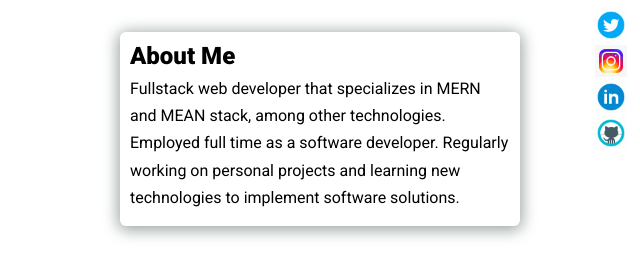
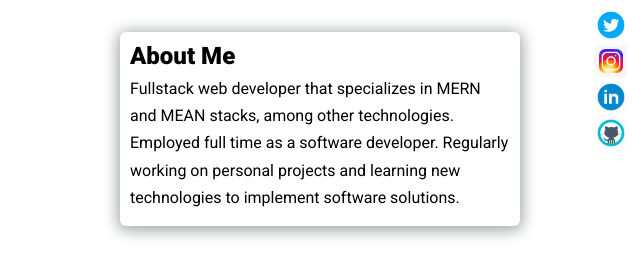
Before and after one commit to njhasty/PortfolioSite, a plain HTML site: page index.html in a window 1280 px wide. Shown: the part 247-513 px from the top of the page, 640-1280 px from the left. Drawn offline with nearby package versions, Linux system fonts and the light colour scheme.

Commit message:
Update index.html

```diff
--- a/index.html
+++ b/index.html
@@ -55,7 +55,7 @@
       <div class="bio animate__animated animate__shakeX">
         <h2 class="bio-title">About Me</h2>
         <p class="bio-text">
-          Fullstack web developer that specializes in MERN and MEAN stack, among other technologies.
+          Fullstack web developer that specializes in MERN and MEAN stacks, among other technologies.
           Employed full time as a software developer.
           Regularly working on personal projects and learning new technologies to implement software solutions.
         </p>
```
